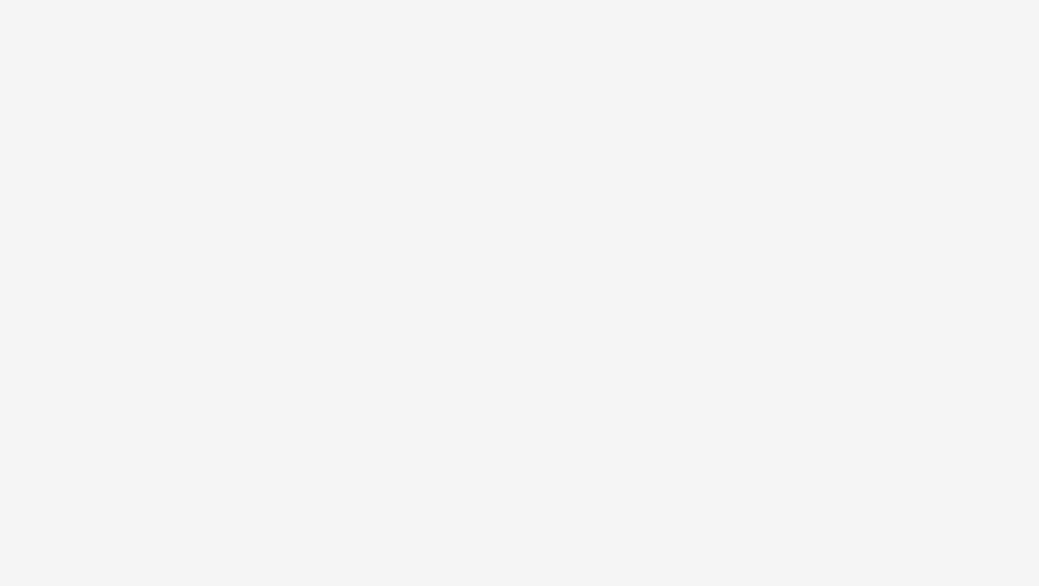
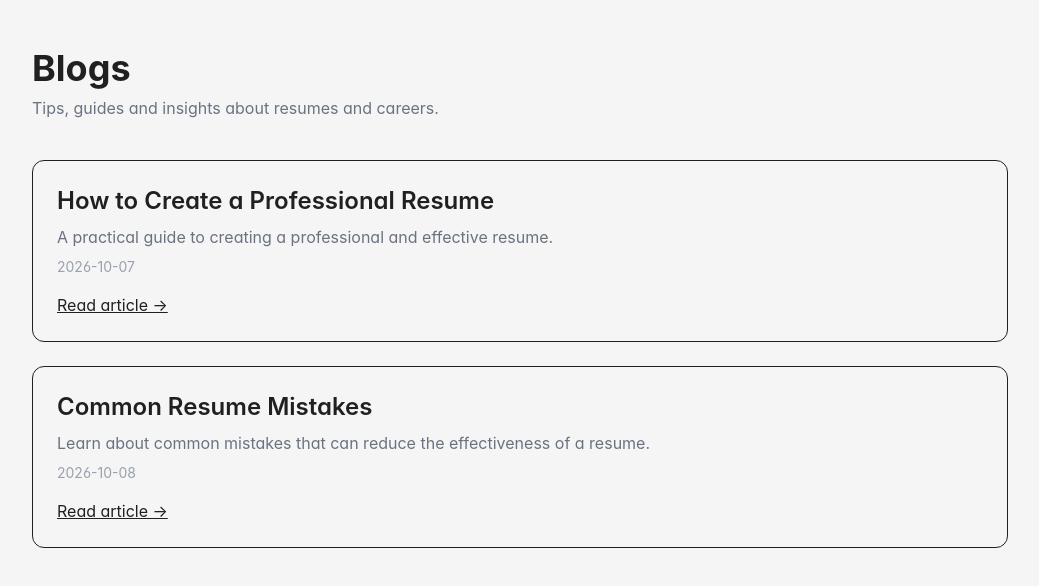
Before and after one commit to Gitanuj993/create-resume-ui, a React (Vite) app: page /blogs in a window 1280 px wide. Before the commit this address had no page. Shown: the top 586 px of the page, without its empty margins (120-1159 px from the left). Built offline with nearby package versions, Linux system fonts and the light colour scheme.

Commit message:
Add blog routes to main.tsx

```diff
--- a/src/main.tsx
+++ b/src/main.tsx
@@ -20,6 +20,8 @@ createRoot(document.getElementById('root')!).render(
         <Route path="/privacy" element={<Privacy />} />
         <Route path="/terms" element={<Terms />} />
         <Route path="/contact" element={<Contact />} />
+        <Route path="/blogs" element={<Blogs />} />
+      <Route path="/blogs/:slug" element={<Blogs />} />
       </Routes>
     </BrowserRouter>
   </StrictMode>,
```
